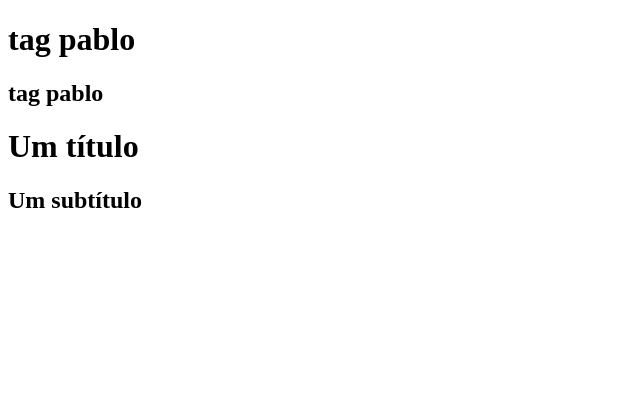
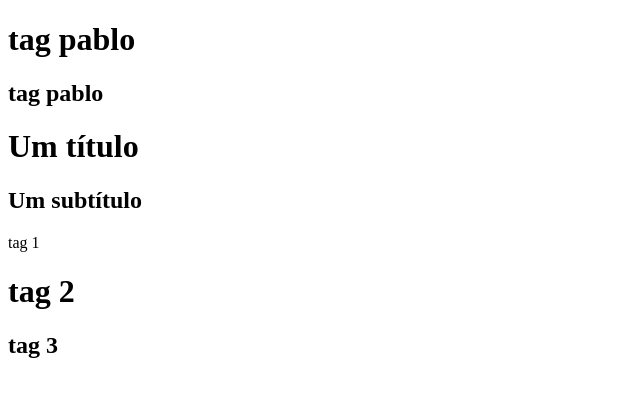
Before and after one commit to Pablokapp/aula-git-dupla, a plain HTML site: page index.html in a window 1280 px wide. Shown: the whole page, without its empty margins (0-640 px from the left). Drawn offline with Linux system fonts and the light colour scheme.

Commit message:
feature/pablo

```diff
--- a/index.html
+++ b/index.html
@@ -13,5 +13,10 @@
 <body>
     <h1>Um título</h1>
     <h2>Um subtítulo</h2>
+
+<p> tag 1</p>
+<h1>tag 2 </h1>
+<h2>tag 3 </h2>
+
 </body>
 </html>
```
